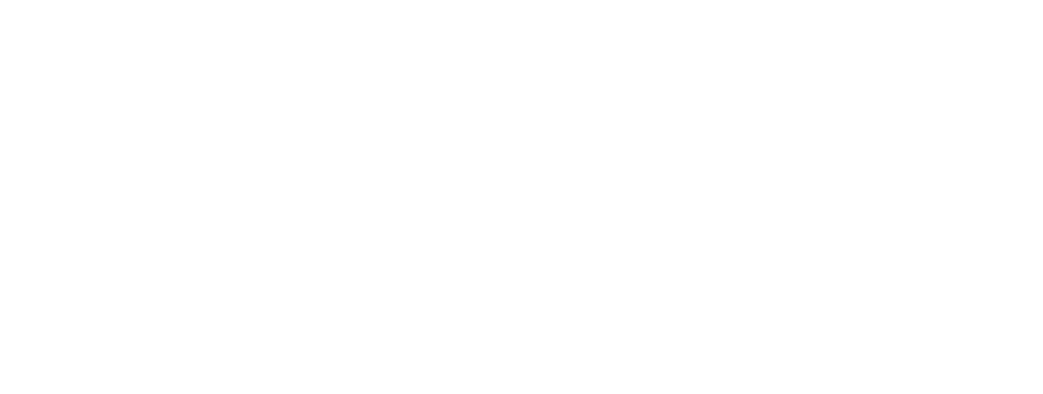
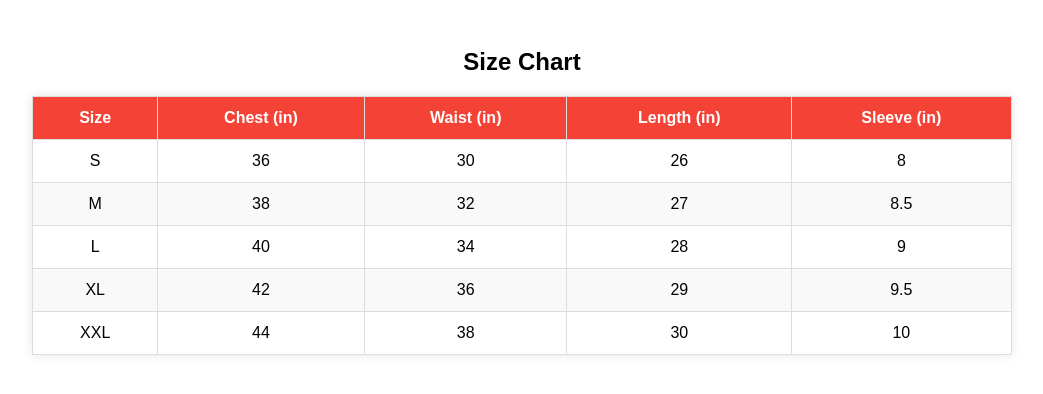
Before and after one commit to acciojob/myntra-size-chart-AryanGupta67, a website: page main.html in a window 1280 px wide. Shown: the whole page, without its empty margins (118-1161 px from the left). Drawn offline with Linux system fonts and the light colour scheme.

Commit message:
created a submission

```diff
--- a/main.html
+++ b/main.html
@@ -1,16 +1,98 @@
 <!DOCTYPE html>
+<html lang="en">
+<head>
+  <meta charset="UTF-8">
+  <title>Size Chart</title>
+  <style>
+    body {
+      font-family: Arial, sans-serif;
+      padding: 20px;
+    }
 
-<html>
+    h2 {
+      text-align: center;
+      margin-bottom: 20px;
+    }
 
-<head>
-	<link rel="stylesheet" href="styles.css">
+    table {
+      width: 80%;
+      margin: 0 auto;
+      border-collapse: collapse;
+      box-shadow: 0 0 10px rgba(0, 0, 0, 0.1);
+    }
+
+    thead {
+      background-color: #f44336;
+      color: white;
+    }
+
+    th, td {
+      padding: 12px 15px;
+      text-align: center;
+      border: 1px solid #ddd;
+    }
+
+    tbody tr:nth-child(even) {
+      background-color: #f9f9f9;
+    }
+
+    tbody tr:hover {
+      background-color: #ffe0e0;
+    }
+  </style>
 </head>
+<body>
 
-<body>
-	<!-- the entire body must be written by student -->
-    <script type="text/javascript" src="./script.js">
-</script>
+  <h2>Size Chart</h2>
+
+  <table>
+    <thead>
+      <tr>
+        <th>Size</th>
+        <th>Chest (in)</th>
+        <th>Waist (in)</th>
+        <th>Length (in)</th>
+        <th>Sleeve (in)</th>
+      </tr>
+    </thead>
+    <tbody>
+      <tr>
+        <td>S</td>
+        <td>36</td>
+        <td>30</td>
+        <td>26</td>
+        <td>8</td>
+      </tr>
+      <tr>
+        <td>M</td>
+        <td>38</td>
+        <td>32</td>
+        <td>27</td>
+        <td>8.5</td>
+      </tr>
+      <tr>
+        <td>L</td>
+        <td>40</td>
+        <td>34</td>
+        <td>28</td>
+        <td>9</td>
+      </tr>
+      <tr>
+        <td>XL</td>
+        <td>42</td>
+        <td>36</td>
+        <td>29</td>
+        <td>9.5</td>
+      </tr>
+      <tr>
+        <td>XXL</td>
+        <td>44</td>
+        <td>38</td>
+        <td>30</td>
+        <td>10</td>
+      </tr>
+    </tbody>
+  </table>
 
 </body>
-
 </html>
```
